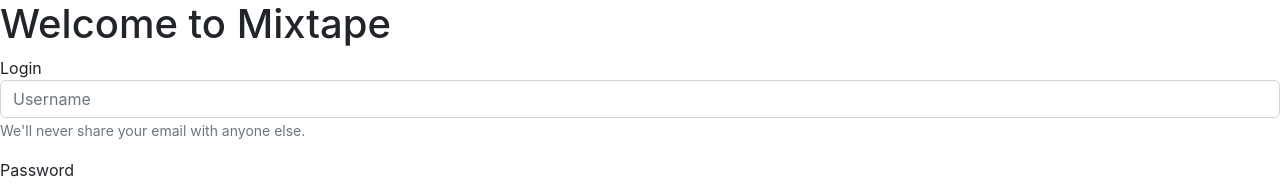
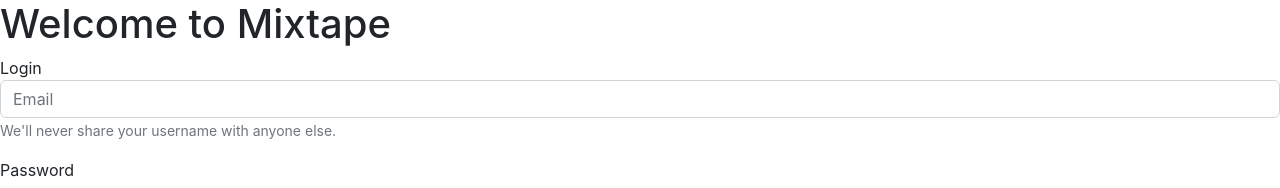
Before and after one commit to KayceLyon/Mixtape-Frontend, a React (Create React App) app in the folder mixtape/: page /api/playlists in a window 1280 px wide. Shown: the top 188 px of the page. Built offline with nearby package versions, Linux system fonts and the light colour scheme.

Commit message:
login form changes

```diff
--- a/mixtape/src/components/Login.js
+++ b/mixtape/src/components/Login.js
@@ -7,13 +7,13 @@
 
 function Login(props) {
 
-  const [username, setUsername] = useState('')
+  const [email, setEmail] = useState('')
   const [password, setPassword] = useState('')
 
   const triggerLogin = (event) => {
     event.preventDefault()
     let userObj = {
-      username: username,
+      email: email,
       password: password
     }
     handleLogin(userObj)
@@ -22,7 +22,7 @@
   const handleLogin = (userObj) => {
     console.log(userObj);
   axios.post('http://localhost:8000/api/useraccount', userObj).then((response) => {
-    if(response.data.username){
+    if(response.data.email){
       console.log(response);
       props.setCurrentUser(response.data)
       props.handleToggleLogout()
@@ -42,9 +42,9 @@
     <Form class="submit" onSubmit={triggerLogin} className='inputForm'>
     <Form.Group className="mb-3" controlId="formBasic">
       <Form.Label class='log'>Login</Form.Label>
-      <Form.Control type="text" placeholder="Username" className="textInput" onChange={(event)=>{setUsername(event.target.value)}}/>
+      <Form.Control type="text" placeholder="Email" className="textInput" onChange={(event)=>{setEmail(event.target.value)}}/>
       <Form.Text className="text-muted">
-        We'll never share your email with anyone else.
+        We'll never share your username with anyone else.
       </Form.Text>
     </Form.Group>
 
```
